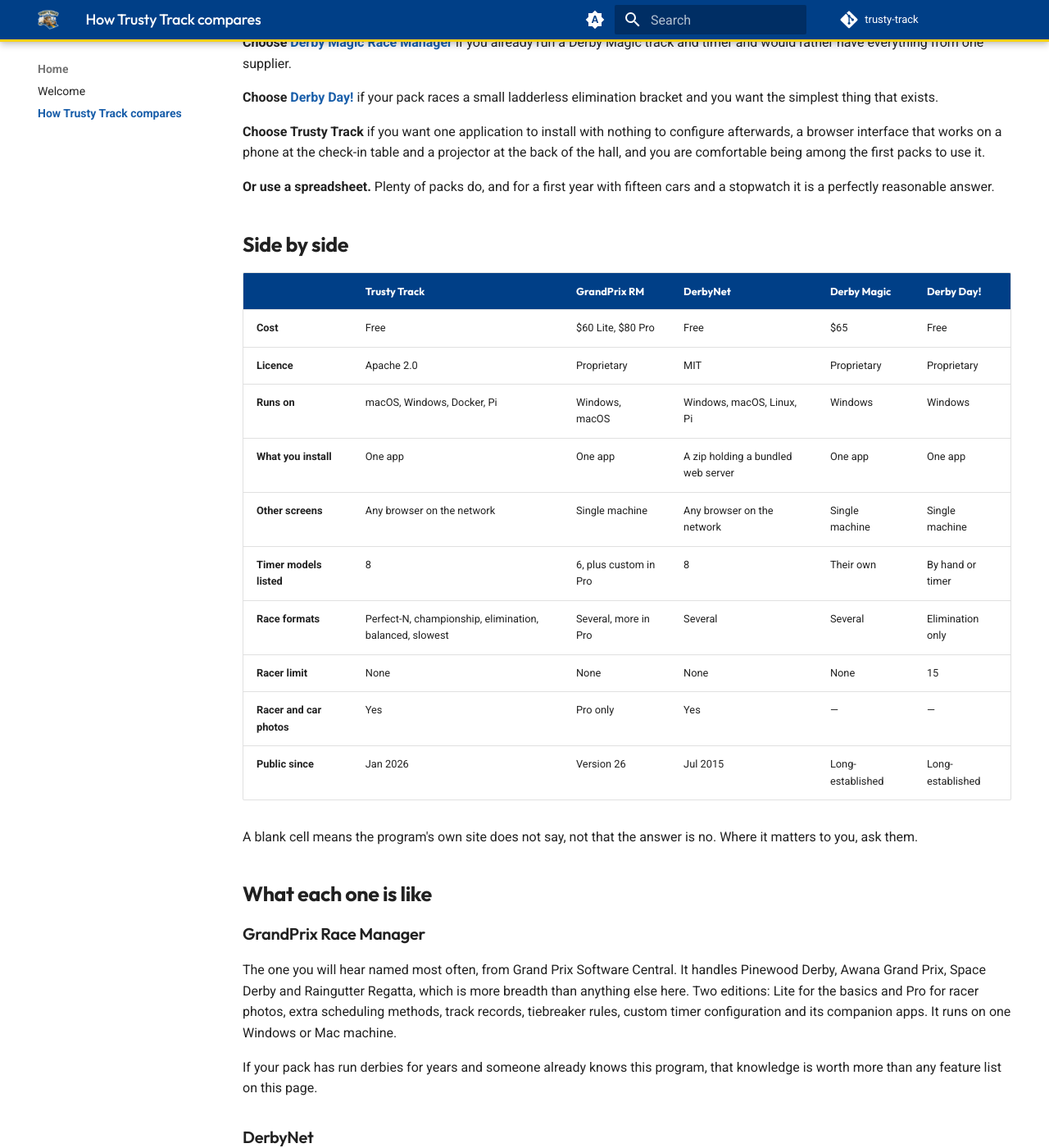
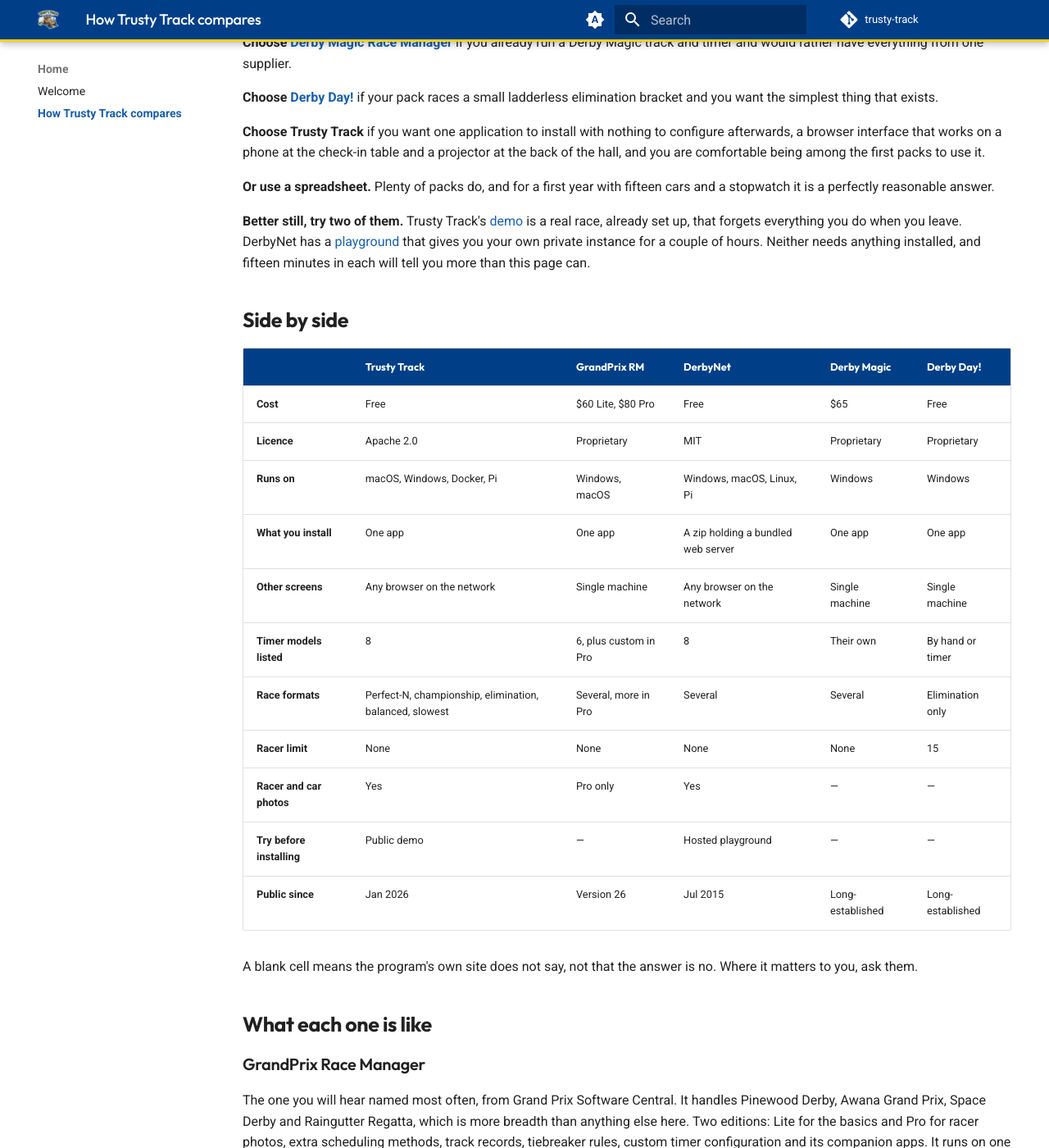
Before and after one commit to dknowles2/trusty-track, an MkDocs documentation site: the page built from docs/comparison.md, in a window 1280 px wide and 1400 px high, scrolled down 680 px. Shown: the whole window at 82% size. Built offline with MkDocs 1.6.1 and Material for MkDocs 9.7.7, drawn with Linux system fonts in a browser that asks for light colours; comment, search, counter and statistics services are not loaded; some of the changed text lies outside the part shown.

Commit message:
Point the comparison at both demos, and say so in the table
The demo landed while this branch was open (#488), and the first draft of
the sentence about it said Trusty Track was the only one of these you can
try without installing anything. That is false: DerbyNet runs a
playground handing you a private instance for a couple of hours, and has
a free hosted option beyond that.

Exactly the failure this page exists to avoid, so it now names both and
carries a "Try before installing" row.

Co-Authored-By: Claude Opus 5 <noreply@anthropic.com>

```diff
--- a/docs/comparison.md
+++ b/docs/comparison.md
@@ -49,6 +49,13 @@ among the first packs to use it.
 **Or use a spreadsheet.** Plenty of packs do, and for a first year with fifteen
 cars and a stopwatch it is a perfectly reasonable answer.
 
+**Better still, try two of them.** Trusty Track's
+[demo](https://demo.trusty-track.com) is a real race, already set up, that forgets
+everything you do when you leave. DerbyNet has a
+[playground](https://hosting.derbynet.org/playground.php) that gives you your own
+private instance for a couple of hours. Neither needs anything installed, and
+fifteen minutes in each will tell you more than this page can.
+
 ## Side by side
 
 | | **Trusty Track** | **GrandPrix RM** | **DerbyNet** | **Derby Magic** | **Derby Day!** |
@@ -62,6 +69,7 @@ cars and a stopwatch it is a perfectly reasonable answer.
 | **Race formats** | Perfect-N, championship, elimination, balanced, slowest | Several, more in Pro | Several | Several | Elimination only |
 | **Racer limit** | None | None | None | None | 15 |
 | **Racer and car photos** | Yes | Pro only | Yes | — | — |
+| **Try before installing** | Public demo | — | Hosted playground | — | — |
 | **Public since** | Jan 2026 | Version 26 | Jul 2015 | Long-established | Long-established |
 
 A blank cell means the program's own site does not say, not that the answer is
@@ -168,6 +176,8 @@ come fourth?" deserves an answer you can point at.
 - Derby Magic — [race management](https://derbymagic.com/race-management/) and
   [pricing](https://derbymagic.com/pricing-guide/)
 - Derby Day! — [derbydaysoftware.com](http://www.derbydaysoftware.com/)
+- DerbyNet's hosted trials — [playground](https://hosting.derbynet.org/playground.php)
+  and [DerbyNet in the Cloud](https://hosting.derbynet.org/)
 
 *Pinewood Derby is a registered trademark of the Boy Scouts of America. Awana
 Grand Prix is a registered trademark of Awana Clubs International. Other names
```
